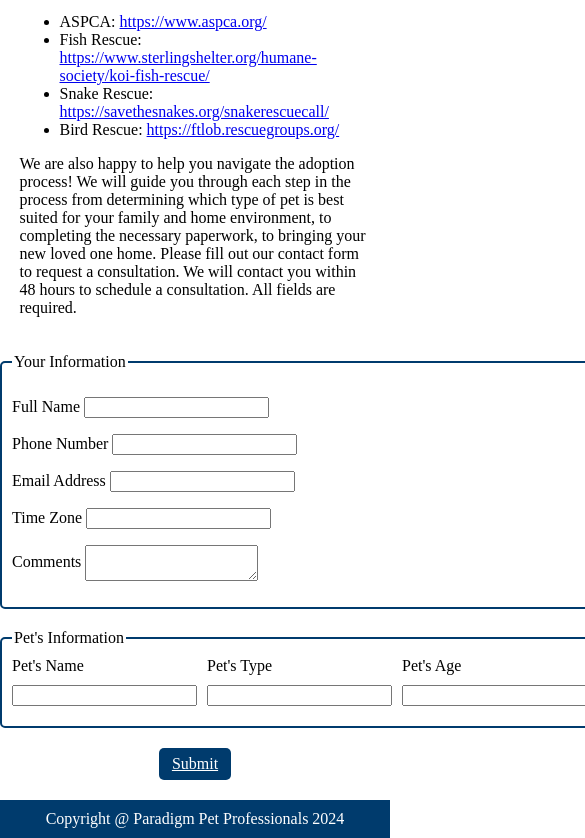
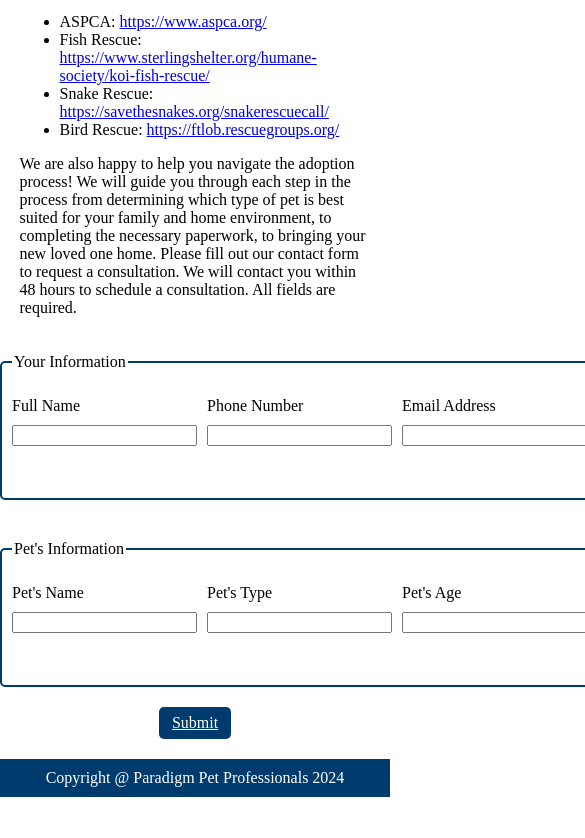
Before and after one commit to DoucetJD/Paradigm-Pet-Professionals, a plain HTML site: page index.html in a window 390 px wide. Shown: the part 741-1579 px from the top of the page, 585 px wide, since content can reach past the window. After the commit the page ends 1538 px from the top, so only its background shows below. Drawn offline with Linux system fonts and the light colour scheme.

Commit message:
updating form layout for mobile and small desktops. fixed class issue on fieldset in index

```diff
--- a/CSS/stylesheet.css
+++ b/CSS/stylesheet.css
@@ -38,8 +38,8 @@
     .searches {
         flex-direction: row;
     }
-    .fieldset {
-        flex-direction: column;
+    form {
+        flex-direction: row;
     }
     .submitButton {
         align-items: center;
@@ -53,6 +53,12 @@
     .searches {
         display: flex;
         flex-direction: row;
+    }
+    form {
+        flex-direction: row;
+    }
+    .submitButton {
+        align-items: center;
     }
 }
 
@@ -124,7 +130,7 @@ fieldset{
     display: flex;
     border-radius: 5px;
     border: 2px solid #003B6D;
-    flex-direction: column;
+    width: fit-content;
 }
 
 html, body {
@@ -136,8 +142,15 @@ html, body {
 }
 
 form {
-    display: table;
+    display: flex;
     margin: 0 auto;
+    flex-direction: column;
+}
+
+.forms {
+    display: flex;
+    align-items: center;
+    margin-bottom: 1em;
 }
 
 .forms p {
@@ -153,6 +166,7 @@ form {
 .forms input {
     display: table-cell;
     margin: 10px 0 10px 0;
+    flex: 1;
 }
 
 textarea {
--- a/index.html
+++ b/index.html
@@ -62,7 +62,7 @@
     <form>
       <fieldset sytle="margin-top: 20px;">
         <legend>Your Information</legend>
-        <div lass="forms">
+        <div class="forms">
           <p>
             <label for="fullname">Full Name</label>
             <input type="text" id="fullname" required><br>
```
